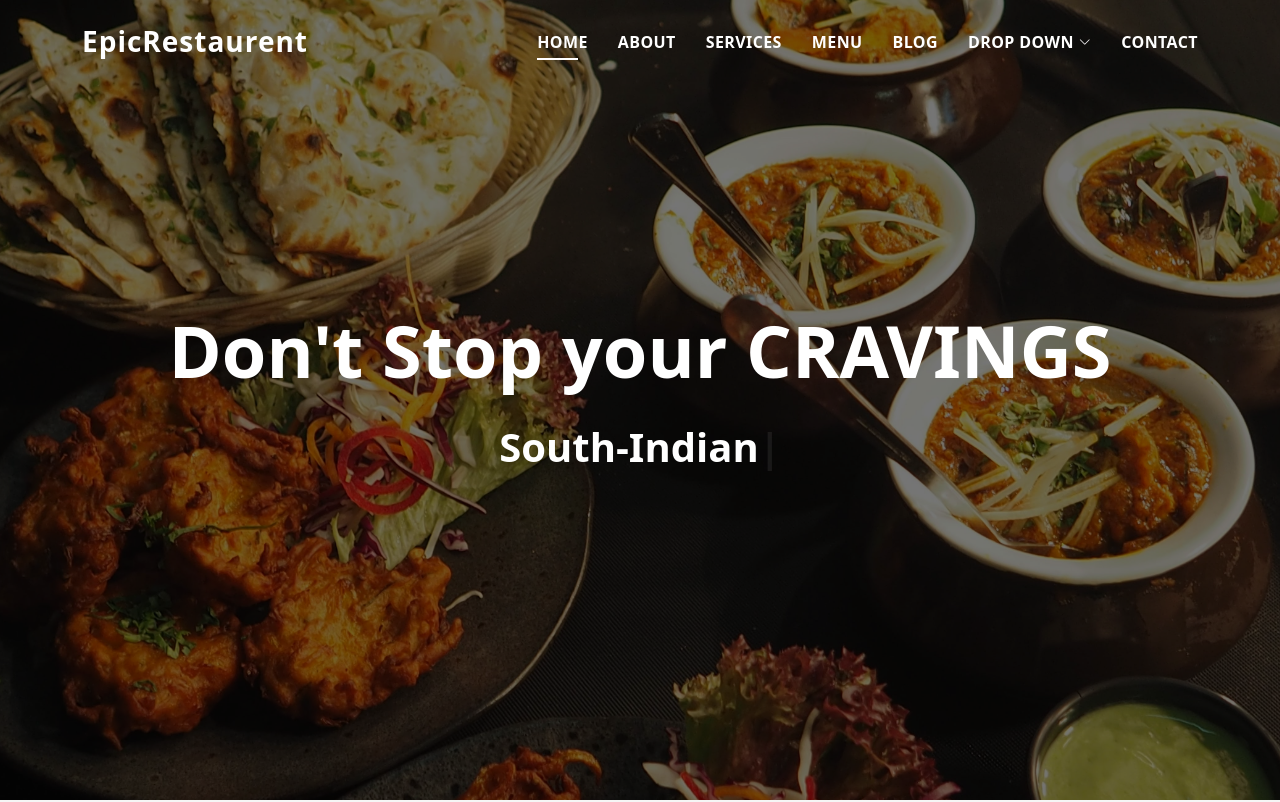
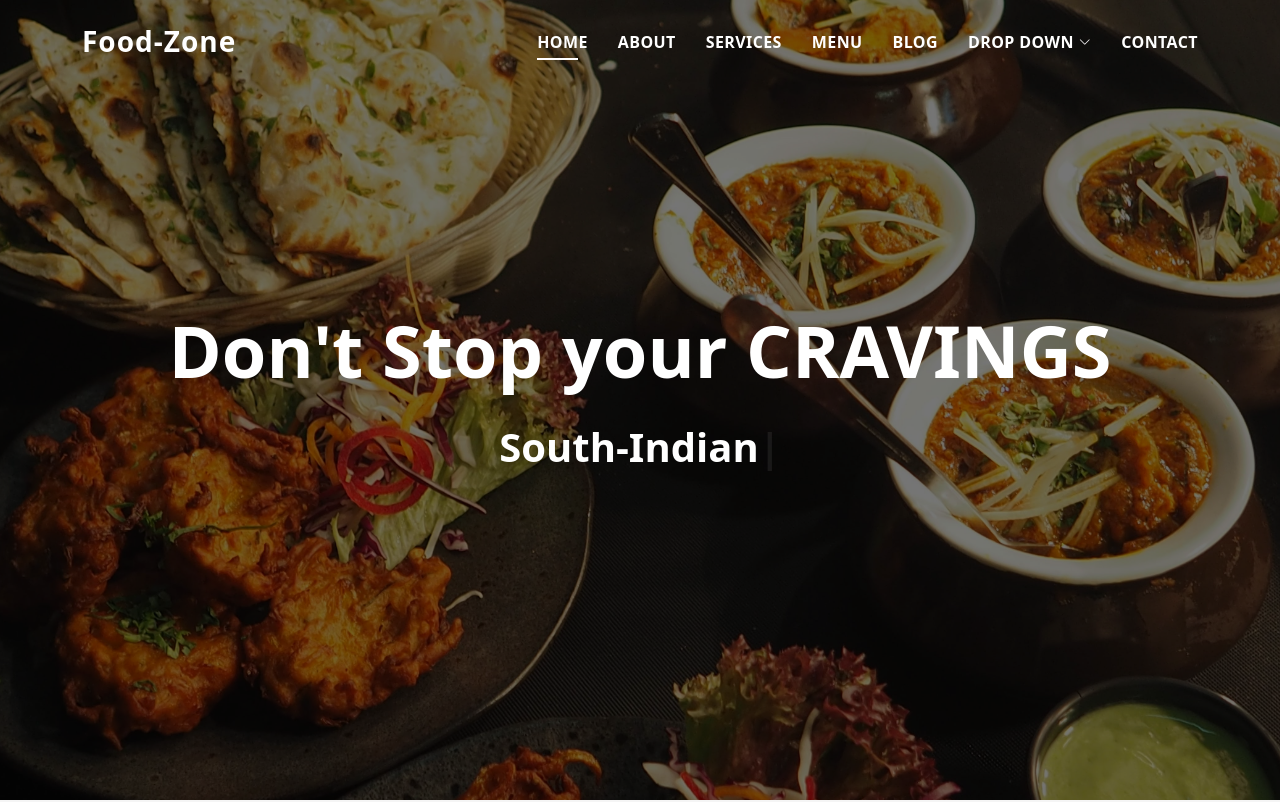
Before and after one commit to Sumukh-S/Restaurant-Website, a plain HTML site: page index.html in a window 1280 px wide. Shown: the top 802 px of the page. Drawn offline with Linux system fonts and the light colour scheme.

Commit message:
changed name of the website

```diff
--- a/index.html
+++ b/index.html
@@ -30,7 +30,7 @@
   <header id="header" class="fixed-top">
     <div class="container d-flex align-items-center justify-content-between">
 
-      <h1 class="logo"><a href="index.html">EpicRestaurent</a></h1>
+      <h1 class="logo"><a href="index.html">Food-Zone</a></h1>
       <!-- Uncomment below if you prefer to use an image logo -->
       <!-- <a href="index.html" class="logo"><img src="assets/img/logo.png" alt="" class="img-fluid"></a>-->
 
```
Also changed, not shown: restaurent-order.html (+1 -1 lines).
